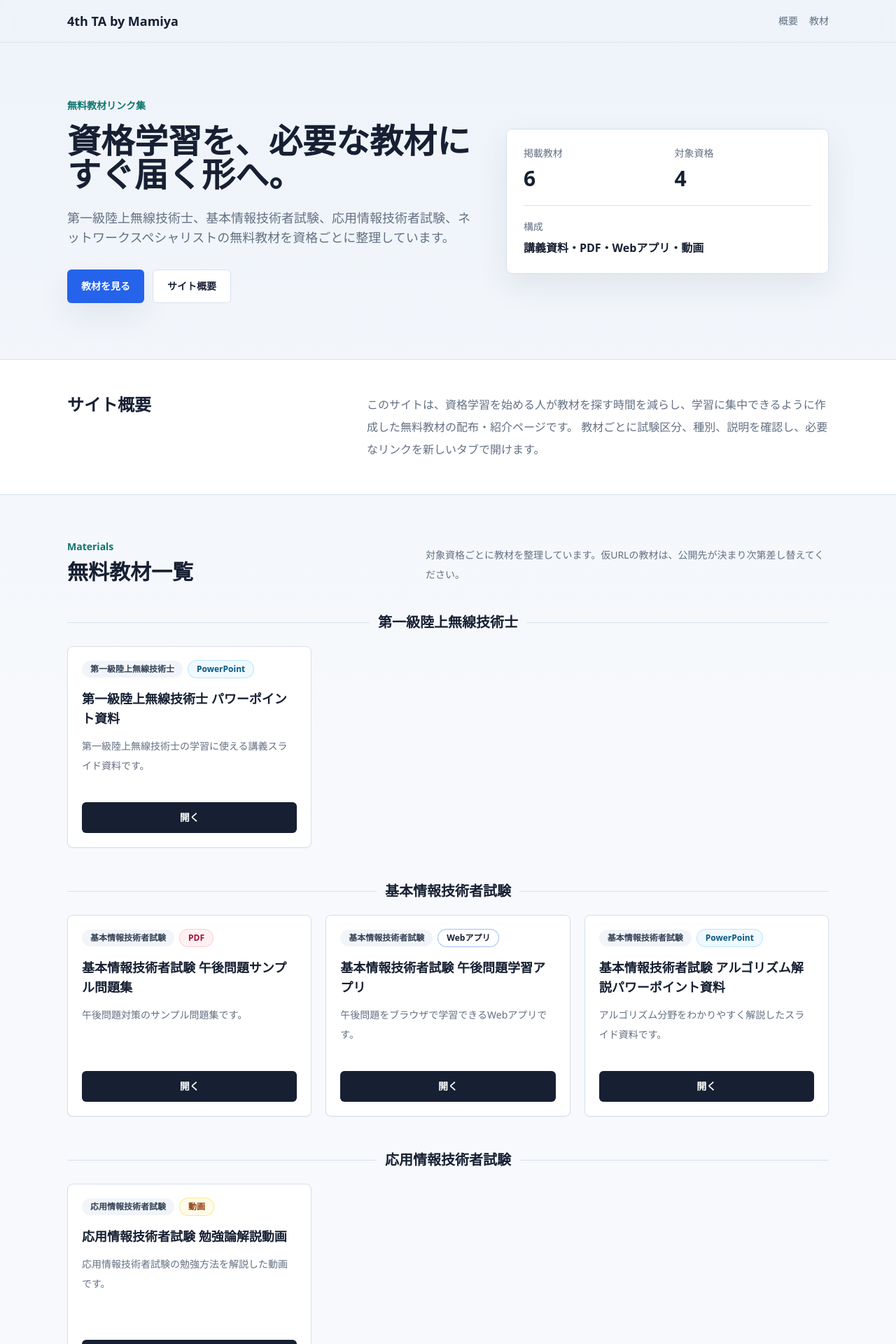
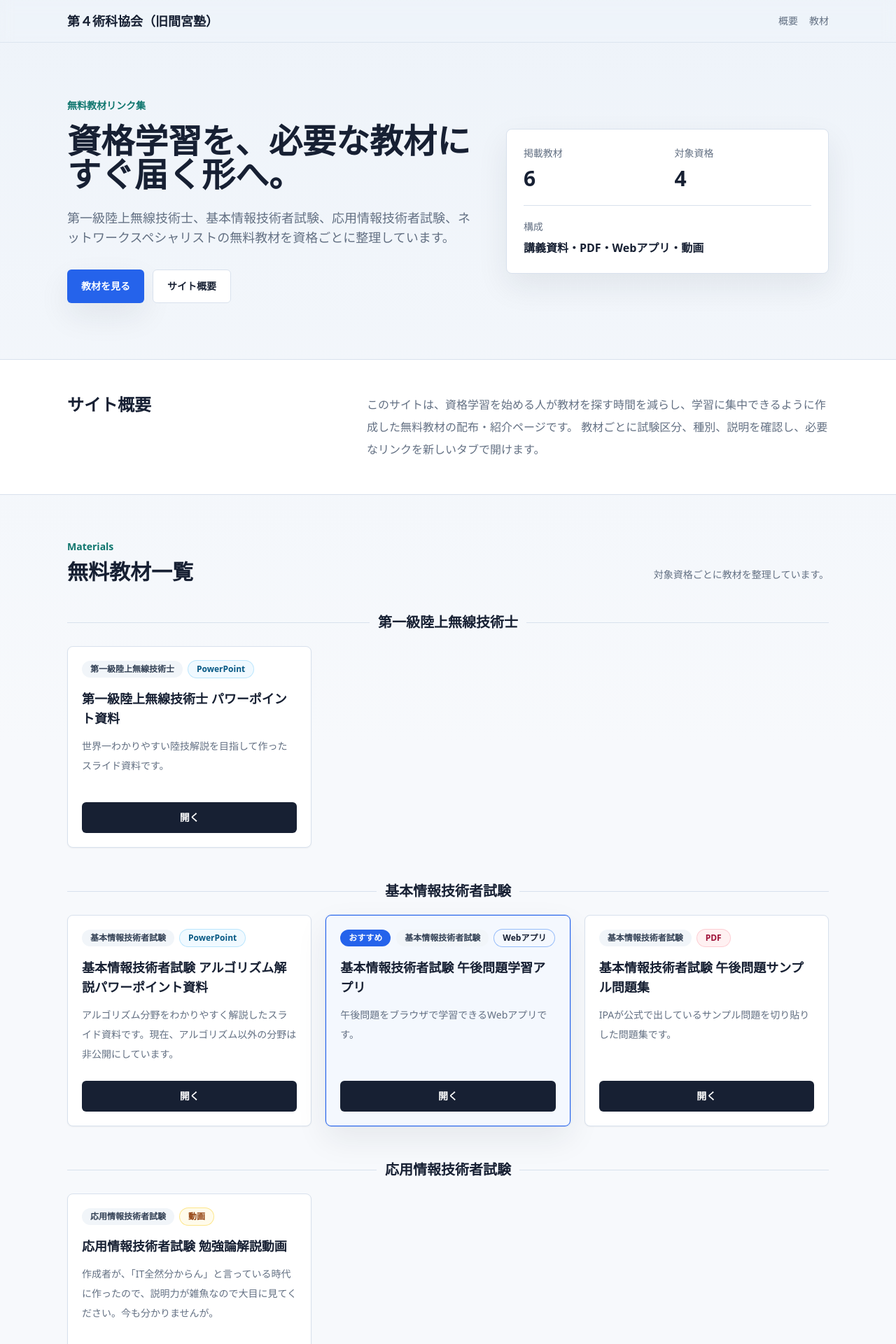
Before and after one commit to hmamiya52-bit/4th-TA_byMamiya, a Next.js app: page / in a window 1280 px wide. Shown: the top 1920 px of the page at 70% size. Built offline with nearby package versions, Linux system fonts and the light colour scheme.

Commit message:
Update material links and highlights

```diff
--- a/src/app/layout.tsx
+++ b/src/app/layout.tsx
@@ -2,7 +2,7 @@ import type { Metadata } from "next";
 import "./globals.css";
 
 export const metadata: Metadata = {
-  title: "4th TA by Mamiya | 資格学習の無料教材リンク集",
+  title: "第４術科協会（旧間宮塾） | 資格学習の無料教材リンク集",
   description:
     "第一級陸上無線技術士、基本情報技術者試験、応用情報技術者試験、ネットワークスペシャリストの無料教材を整理した資格学習サイトです。",
 };
--- a/src/app/page.tsx
+++ b/src/app/page.tsx
@@ -1,6 +1,8 @@
 import { exams, materials, type Material } from "@/data/materials";
 
 export const dynamic = "force-static";
+
+const siteName = "第４術科協会（旧間宮塾）";
 
 const typeStyles: Record<Material["type"], string> = {
   PowerPoint: "bg-sky-50 text-sky-800 ring-sky-200",
@@ -15,7 +17,7 @@ export default function Home() {
       <header className="border-b border-line/80 bg-white/88 backdrop-blur">
         <div className="mx-auto flex max-w-6xl items-center justify-between px-5 py-4 sm:px-6 lg:px-8">
           <a href="#top" className="text-base font-bold text-ink sm:text-lg">
-            4th TA by Mamiya
+            {siteName}
           </a>
           <nav aria-label="主要ナビゲーション" className="flex items-center gap-4 text-sm font-medium text-muted">
             <a className="transition hover:text-accent" href="#about">
@@ -91,9 +93,7 @@ export default function Home() {
             <p className="text-sm font-bold text-teal">Materials</p>
             <h2 className="mt-2 text-3xl font-bold text-ink">無料教材一覧</h2>
           </div>
-          <p className="max-w-xl text-sm leading-7 text-muted">
-            対象資格ごとに教材を整理しています。仮URLの教材は、公開先が決まり次第差し替えてください。
-          </p>
+          <p className="max-w-xl text-sm leading-7 text-muted">対象資格ごとに教材を整理しています。</p>
         </div>
 
         <div className="space-y-12">
@@ -113,9 +113,18 @@ export default function Home() {
                   {examMaterials.map((material) => (
                     <article
                       key={material.title}
-                      className="flex min-h-72 flex-col rounded-lg border border-line bg-white p-5 shadow-sm transition hover:-translate-y-0.5 hover:shadow-soft"
+                      className={`flex min-h-72 flex-col rounded-lg border p-5 transition hover:-translate-y-0.5 hover:shadow-soft ${
+                        material.recommended
+                          ? "border-accent bg-blue-50/45 shadow-soft ring-1 ring-accent/20"
+                          : "border-line bg-white shadow-sm"
+                      }`}
                     >
                       <div className="mb-4 flex flex-wrap items-center gap-2">
+                        {material.recommended ? (
+                          <span className="rounded-full bg-accent px-3 py-1 text-xs font-bold text-white">
+                            おすすめ
+                          </span>
+                        ) : null}
                         <span className="rounded-full bg-slate-100 px-3 py-1 text-xs font-bold text-slate-700">
                           {material.exam}
                         </span>
@@ -145,7 +154,7 @@ export default function Home() {
 
       <footer className="border-t border-line bg-white">
         <div className="mx-auto flex max-w-6xl flex-col gap-3 px-5 py-6 text-sm text-muted sm:flex-row sm:items-center sm:justify-between sm:px-6 lg:px-8">
-          <p className="font-medium text-ink">4th TA by Mamiya</p>
+          <p className="font-medium text-ink">{siteName}</p>
           <p>無料教材のURLは src/data/materials.ts から更新できます。</p>
         </div>
       </footer>
--- a/src/data/materials.ts
+++ b/src/data/materials.ts
@@ -6,6 +6,7 @@ export type Material = {
   type: MaterialType;
   description: string;
   url: string;
+  recommended?: boolean;
 };
 
 export const materials: Material[] = [
@@ -13,15 +14,16 @@ export const materials: Material[] = [
     title: "第一級陸上無線技術士 パワーポイント資料",
     exam: "第一級陸上無線技術士",
     type: "PowerPoint",
-    description: "第一級陸上無線技術士の学習に使える講義スライド資料です。",
-    url: "https://example.com/radio-engineer-1st-slides",
+    description: "世界一わかりやすい陸技解説を目指して作ったスライド資料です。",
+    url: "https://drive.google.com/file/d/1izRxmQrww_Or2b2lI4_jypyk-RG8azzT/view?usp=drive_link",
   },
   {
-    title: "基本情報技術者試験 午後問題サンプル問題集",
+    title: "基本情報技術者試験 アルゴリズム解説パワーポイント資料",
     exam: "基本情報技術者試験",
-    type: "PDF",
-    description: "午後問題対策のサンプル問題集です。",
-    url: "https://example.com/fe-afternoon-sample.pdf",
+    type: "PowerPoint",
+    description:
+      "アルゴリズム分野をわかりやすく解説したスライド資料です。現在、アルゴリズム以外の分野は非公開にしています。",
+    url: "https://drive.google.com/file/d/1J_WomAHSUIdguFPAhexk2l78ItZJ-kIT/view?usp=drive_link",
   },
   {
     title: "基本情報技術者試験 午後問題学習アプリ",
@@ -29,20 +31,22 @@ export const materials: Material[] = [
     type: "Webアプリ",
     description: "午後問題をブラウザで学習できるWebアプリです。",
     url: "https://fe-learning-app.vercel.app/",
+    recommended: true,
   },
   {
-    title: "基本情報技術者試験 アルゴリズム解説パワーポイント資料",
+    title: "基本情報技術者試験 午後問題サンプル問題集",
     exam: "基本情報技術者試験",
-    type: "PowerPoint",
-    description: "アルゴリズム分野をわかりやすく解説したスライド資料です。",
-    url: "https://example.com/fe-algorithm-slides",
+    type: "PDF",
+    description: "IPAが公式で出しているサンプル問題を切り貼りした問題集です。",
+    url: "https://drive.google.com/file/d/1qrT_TOjSMU6lFC6u3WnAyr-XHySZPFhs/view?usp=drive_link",
   },
   {
     title: "応用情報技術者試験 勉強論解説動画",
     exam: "応用情報技術者試験",
     type: "動画",
-    description: "応用情報技術者試験の勉強方法を解説した動画です。",
-    url: "https://example.com/ap-study-method-video",
+    description:
+      "作成者が、「IT全然分からん」と言っている時代に作ったので、説明力が雑魚なので大目に見てください。今も分かりませんが。",
+    url: "https://drive.google.com/file/d/1h-Bxzcyyt3_3CdfxxSO3TIU0YeqOEZS-/view?usp=drive_link",
   },
   {
     title: "ネットワークスペシャリスト 学習アプリ",
@@ -50,6 +54,7 @@ export const materials: Material[] = [
     type: "Webアプリ",
     description: "ネットワークスペシャリスト対策用の学習Webアプリです。",
     url: "https://mamiya-nwapp.vercel.app/",
+    recommended: true,
   },
 ];
 
```
Also changed, not shown: 1 other file (tests, documents, lock files or other folders).
